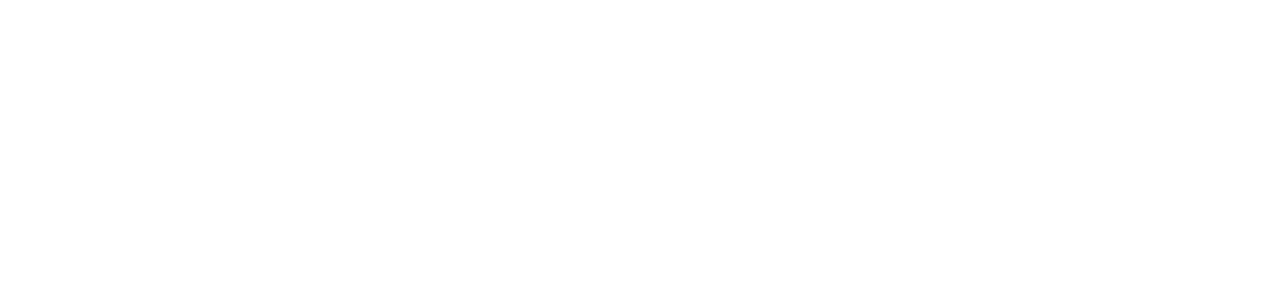
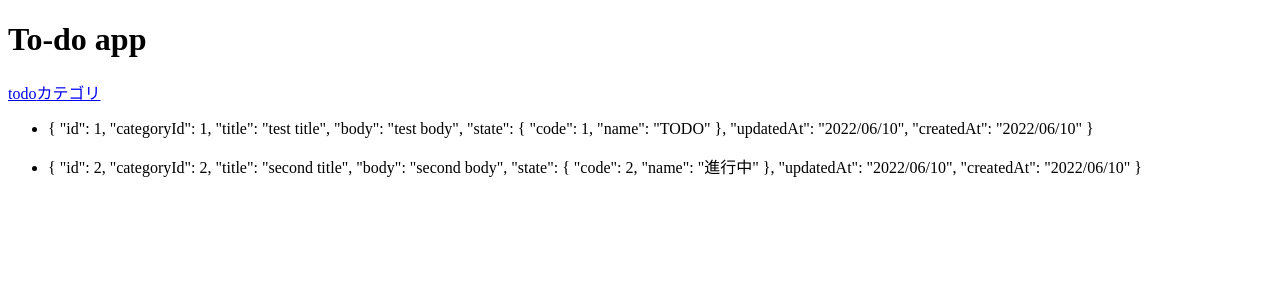
Before and after one commit to yasu307/todo-app-angular, an Angular app: page /todo/list in a window 1280 px wide. Before the commit this address led to /. Shown: the top 300 px of the page. Built offline with nearby package versions, Linux system fonts and the light colour scheme.

Commit message:
create Models and add these component and router

```diff
--- a/src/app/app-routing.module.ts
+++ b/src/app/app-routing.module.ts
@@ -1,7 +1,13 @@
 import { NgModule } from '@angular/core';
 import { RouterModule, Routes } from '@angular/router';
+import { CategoryListComponent } from './components/category-list/category-list.component';
+import { TodoListComponent } from './components/todo-list/todo-list.component';
 
-const routes: Routes = [];
+const routes: Routes = [
+  { path: '', redirectTo: 'todo/list', pathMatch: 'full' },
+  { path: 'todo/list',     component: TodoListComponent },
+  { path: 'category/list', component: CategoryListComponent }
+];
 
 @NgModule({
   imports: [RouterModule.forRoot(routes)],
--- a/src/app/app.component.html
+++ b/src/app/app.component.html
@@ -1 +1,6 @@
+<h1>{{title}}</h1>
+<nav>
+  <a routerLink="/todo/list">todo</a>
+  <a routerLink="/category/list">カテゴリ</a>
+</nav>
 <router-outlet></router-outlet>
--- a/src/app/app.component.ts
+++ b/src/app/app.component.ts
@@ -6,4 +6,5 @@
   styleUrls: ['./app.component.scss']
 })
 export class AppComponent {
+  title = "To-do app"
 }
--- a/src/app/app.module.ts
+++ b/src/app/app.module.ts
@@ -3,10 +3,14 @@
 
 import { AppRoutingModule } from './app-routing.module';
 import { AppComponent } from './app.component';
+import { TodoListComponent } from './components/todo-list/todo-list.component';
+import { CategoryListComponent } from './components/category-list/category-list.component';
 
 @NgModule({
   declarations: [
-    AppComponent
+    AppComponent,
+    TodoListComponent,
+    CategoryListComponent
   ],
   imports: [
     BrowserModule,
--- /dev/null
+++ b/src/app/components/category-list/category-list.component.html
@@ -0,0 +1,6 @@
+
+<ul *ngFor="let category of categories">
+  <li>
+    {{category | json}}
+  </li>
+</ul>
--- /dev/null
+++ b/src/app/components/category-list/category-list.component.ts
@@ -0,0 +1,34 @@
+import { Component, OnInit } from '@angular/core';
+import { Category, EnumColor } from 'src/app/models/category';
+
+@Component({
+  selector: 'app-category-list',
+  templateUrl: './category-list.component.html',
+  styleUrls: ['./category-list.component.scss']
+})
+export class CategoryListComponent implements OnInit {
+  categories: Category[] = [
+    {
+      id: 1,
+      name: "フロントエンドエンジニア",
+      slug: "fornt",
+      color: EnumColor.RED,
+      updatedAt: "2022/06/10",
+      createdAt: "2022/06/10",
+    },
+    {
+      id: 2,
+      name: "バックエンドエンジニア",
+      slug: "back",
+      color: EnumColor.BLUE,
+      updatedAt: "2022/06/10",
+      createdAt: "2022/06/10",
+    },
+  ]
+
+  constructor() { }
+
+  ngOnInit(): void {
+  }
+
+}
--- /dev/null
+++ b/src/app/components/todo-list/todo-list.component.html
@@ -0,0 +1,5 @@
+<ul *ngFor="let todo of todos">
+  <li>
+    {{todo | json}}
+  </li>
+</ul>
--- /dev/null
+++ b/src/app/components/todo-list/todo-list.component.ts
@@ -0,0 +1,36 @@
+import { Component, OnInit } from '@angular/core';
+import { EnumState, Todo } from '../../models/todo';
+
+@Component({
+  selector: 'app-todo-list',
+  templateUrl: './todo-list.component.html',
+  styleUrls: ['./todo-list.component.scss']
+})
+export class TodoListComponent implements OnInit {
+  todos: Todo[] = [
+    {
+      id: 1,
+      categoryId: 1,
+      title: "test title",
+      body: "test body",
+      state: EnumState.TODO,
+      updatedAt: "2022/06/10",
+      createdAt: "2022/06/10",
+    },
+    {
+      id: 2,
+      categoryId: 2,
+      title: "second title",
+      body: "second body",
+      state: EnumState.WORKING,
+      updatedAt: "2022/06/10",
+      createdAt: "2022/06/10",
+    }
+  ]
+
+  constructor() { }
+
+  ngOnInit(): void {
+  }
+
+}
--- /dev/null
+++ b/src/app/models/category.ts
@@ -0,0 +1,47 @@
+// カテゴリを表すinterface
+export interface Category {
+  id:        number;
+  name:      string;
+  slug:      string;
+  color:     EnumColor;
+  updatedAt: string; // 後ほどDateに変更する
+  createdAt: string; // 後ほどDateに変更する
+}
+
+// Colorクラス　EnumColorで用いられる
+class Color {
+  readonly code:  number;
+  readonly red:   number;
+  readonly green: number;
+  readonly blue:  number;
+
+  constructor(code: number, red: number, green: number, blue: number) {
+    this.code  = code;
+    this.red   = red;
+    this.green = green;
+    this.blue  = blue;
+  }
+
+  toString(){
+    return this.rgb
+  }
+
+  get rgb(){
+    return `RGB(${this.red}, ${this.green}, ${this.blue})`
+  }
+}
+
+// Colorクラスを持つEnum
+// 通常の使い方: EnumColor.RED
+// indexに対応するEnumColorを取得する方法: Object.values(EnumColor).find((color) => color.code == idx)
+// EnumColorからindexを取得する方法: EnumColor.BLUE.code
+export const EnumColor = {
+  RED:     new Color(1, 255, 51, 51),
+  GREEN:   new Color(2, 51, 255, 51),
+  BLUE:    new Color(3, 51, 102, 255),
+  YELLOW:  new Color(4, 255, 255, 102),
+  AQUA:    new Color(5, 102, 255, 255),
+  FUCHSIA: new Color(6, 255, 102, 255),
+} as const;
+
+export type EnumColor = typeof EnumColor[keyof typeof EnumColor];
--- /dev/null
+++ b/src/app/models/todo.ts
@@ -0,0 +1,30 @@
+import { Category } from "./category";
+
+// todoを表すinterface
+export interface Todo{
+  id:         number;
+  categoryId: Category["id"];
+  title:      string;
+  body:       string;
+  state:      EnumState;
+  updatedAt:  string; // 後ほどDateに変更する
+  createdAt:  string; // 後ほどDateに変更する
+}
+
+class State{
+  readonly code: number
+  readonly name: string
+
+  constructor(code: number, name: string){
+    this.code = code;
+    this.name = name;
+  }
+}
+
+export const EnumState = {
+  TODO:      new State(1, "TODO"),
+  WORKING:   new State(2, "進行中"),
+  COMPLETED: new State(3, "完了"),
+} as const;
+
+export type EnumState = typeof EnumState[keyof typeof EnumState];
```
Also changed, not shown: src/app/components/category-list/category-list.component.scss (added), src/app/components/todo-list/todo-list.component.scss (added), 2 other files (tests, documents, lock files or other folders).
